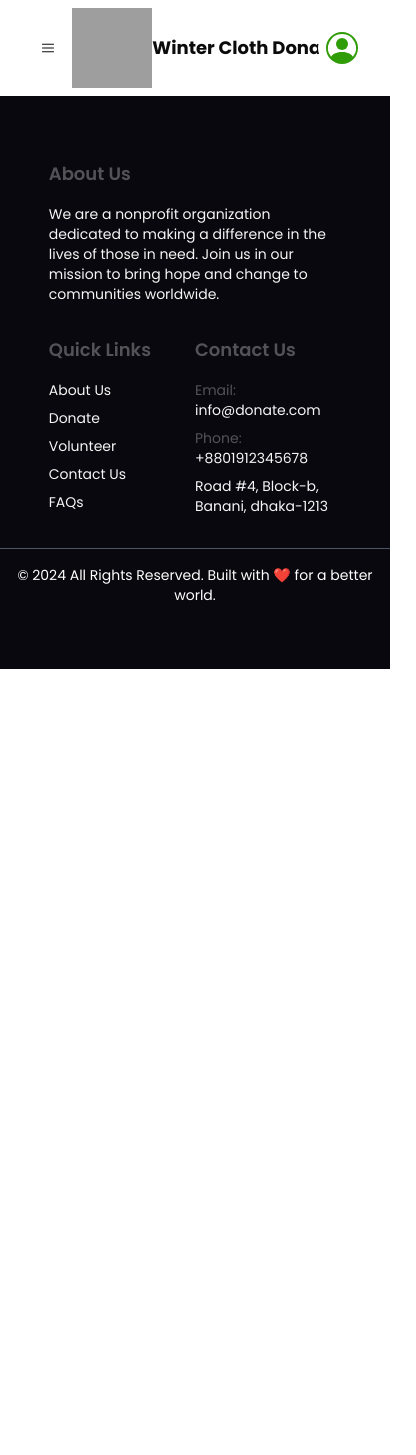
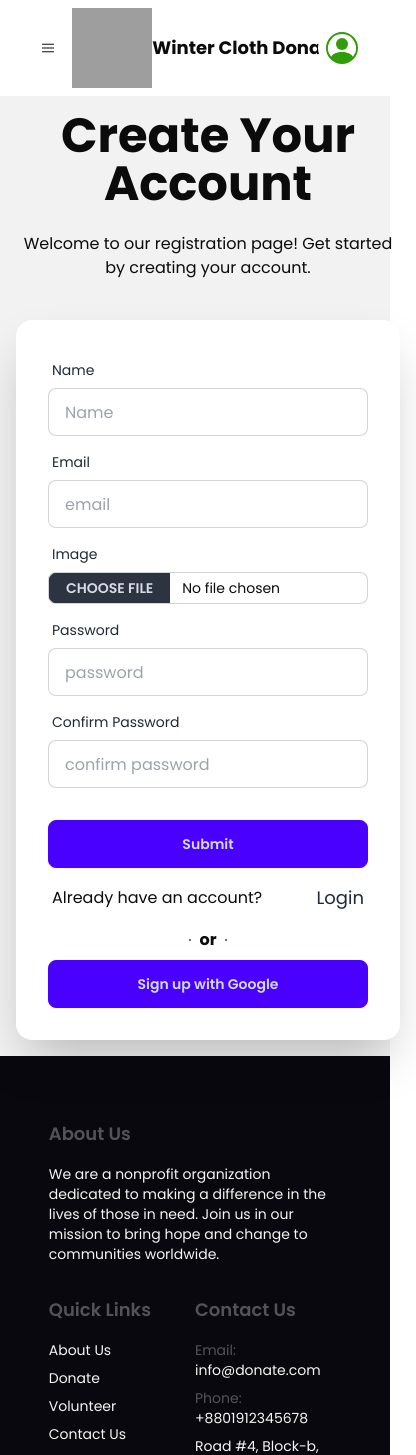
Before and after one commit to MohammadSajjadHossain9648/Winter-Cloth-Donate, a React (Vite) app: page /SignUp in a window 390 px wide. Shown: the top 1455 px of the page, 416 px wide, since content can reach past the window. Before the commit the page ends 844 px from the top, so only its background shows below. Built offline with nearby package versions, Linux system fonts and the light colour scheme; no server answers; grey boxes are pictures that could not be loaded; a web font is replaced by a local one.

Commit message:
Add responsive LogIn and SignUp sections in LogIn and SignUp components

```diff
--- a/src/components/AuthProvider/AuthProvider.jsx
+++ b/src/components/AuthProvider/AuthProvider.jsx
@@ -1,39 +1,52 @@
 import React, { createContext, useEffect, useState } from 'react';
 import auth from '../../firebase/firebase.config';
-import { createUserWithEmailAndPassword, GoogleAuthProvider, onAuthStateChanged, signInWithEmailAndPassword, signOut } from 'firebase/auth';
+import { createUserWithEmailAndPassword, GoogleAuthProvider, onAuthStateChanged, signInWithEmailAndPassword, signInWithPopup, signOut } from 'firebase/auth';
 
 
 export const authContext = createContext();
 
 const AuthProvider = ({route}) => {
     const handleToLogin = (email, password) => {
-        signInWithEmailAndPassword(auth, email, password)
+        return signInWithEmailAndPassword(auth, email, password)
     }
     const handleToSignUp = (email, password) => {
-        createUserWithEmailAndPassword(auth, email, password)
+        return createUserWithEmailAndPassword(auth, email, password)
     }
     const handleToSignOut = () => {
-        signOut(auth);
+        return signOut(auth);
     }
 
     const provider = new GoogleAuthProvider();
     const handleToGoogle = () => {
-        signInWithPopup(auth, provider);
+        return signInWithPopup(auth, provider);
     }
 
-    const authInfo = {handleToLogin, handleToSignUp, handleToSignOut, handleToGoogle};
+    const updateUser = (name, image) => {
+        return updateProfile(auth.currentUser, {
+            displayName: name, photoURL: image
+          })
+    }
 
 
     const [user, setUser] = useState(null);
     useEffect(() => {
         const unsubscribe = onAuthStateChanged(auth, (currentUser) => {
-            console.log("login user: ", currentUser);
+            if(currentUser){
+                setUser(currentUser);
+            }
+            else{
+                setUser(null);
+            }
 
             return () => {
                 unsubscribe();
             }
         })
     })
+
+
+    const authInfo = {handleToLogin, handleToSignUp, handleToSignOut, handleToGoogle, updateUser, user, setUser};
+
 
     return (
         <div>
--- a/src/components/LogIn/LogIn.jsx
+++ b/src/components/LogIn/LogIn.jsx
@@ -1,9 +1,66 @@
-import React from 'react';
+import React, { useContext } from 'react';
+import { authContext } from '../AuthProvider/AuthProvider';
+import { Link } from 'react-router-dom';
+
 
 const LogIn = () => {
+    const {handleToGoogle, handleToLogin} = useContext(authContext);
+
+    const handleToSubmit = (e) => {
+        e.preventDefault();
+        const email = e.target.email.value;
+        const password = e.target.password.value;
+
+        handleToLogin(email, password);
+    };
+
     return (
-        <div>
-
+        <div className="hero bg-base-200 min-h-screen px-12">
+            <div className="hero-content flex-col lg:flex-row">
+                <div className="text-center lg:text-left">
+                    <h1 className="text-5xl font-bold">Login now!</h1>
+                    <p className="py-6">
+                        Log in to your account to explore personalized features, manage your preferences, and enjoy a seamless experience. We're glad to have you here!
+                    </p>
+                </div>
+                <div className="card bg-base-100 w-full max-w-sm shrink-0 shadow-2xl">
+                    <form className="card-body">
+                        <div className="form-control">
+                            <label className="label">
+                                <span className="label-text">Email</span>
+                            </label>
+                            <input type="email" placeholder="email" className="input input-bordered" required />
+                        </div>
+                        <div className="form-control">
+                            <label className="label">
+                                <span className="label-text">Password</span>
+                            </label>
+                            <input type="password" placeholder="password" className="input input-bordered" required />
+                            <div className="flex justify-between">
+                                <label className="label">
+                                    <Link to={'#'} className="label-text-alt link link-hover">Forgot password?</Link>
+                                </label>
+                                <label className="label">
+                                    <Link to={'/SignUp'} className="label-text-alt link link-hover">Create Account</Link>
+                                </label>
+                            </div>
+                        </div>
+                        <div className="form-control mt-6">
+                            <button onClick={handleToLogin} className="btn btn-primary">Login</button>
+                        </div>
+                        <div className="flex items-center justify-center">
+                            <div className="sm:w-20 md:w-36 border border-black_color rounded-lg"></div>
+                            <h2 className="font-bold text-black_color mx-2">or</h2>
+                            <div className="sm:w-20 md:w-36 border border-black_color rounded-lg"></div>
+                        </div>
+                        <div className="form-control">
+                            <button onClick={handleToGoogle} className="btn btn-primary">
+                                Sign in with Google
+                            </button>
+                        </div>
+                    </form>
+                </div>
+            </div>
         </div>
     );
 };
--- a/src/components/Navbar/Navbar.jsx
+++ b/src/components/Navbar/Navbar.jsx
@@ -36,7 +36,7 @@ const Navbar = () => {
                 </ul>
             </div>
             <div className="navbar-end">
-                <Link className="bg-white_color border-none rounded-full">
+                <Link to={'/LogIn'} className="bg-white_color border-none rounded-full">
                     <BsPersonCircle className="text-green_color h-8 w-12" />
                 </Link>
             </div>
--- a/src/components/SignUp/SignUp.jsx
+++ b/src/components/SignUp/SignUp.jsx
@@ -1,9 +1,109 @@
-import React from 'react';
+import React, { useContext } from 'react';
+import { authContext } from '../AuthProvider/AuthProvider';
+import { Link } from 'react-router-dom';
 
 const SignUp = () => {
+    const  {handleToSignUp, updateUser, handleToGoogle} = useContext(authContext);
+
+    const handleToSubmit = (e) => {
+        e.preventDefault();
+        const name = e.target.name.value;
+        const email = e.target.email.value;
+        const image = e.target.image.files[0];
+        const password = e.target.password.value;
+        const conPassword = e.target.conPassword.value;
+
+        // check password condition
+        if(password.length <6){
+            alert("Password must be at least 6 characters");
+            return ;
+        }
+        if(password != conPassword){
+            alert("Passwords didn't match");
+            return ;
+        }
+        if(!/[A-Z]/.test(password)){
+            alert("Password must include at least one uppercase letter.");
+            return ;
+        }
+        if(!/[a-z]/.test(password)){
+            alert("Password must include at least one lowercase letter.");
+            return ;
+        }
+
+
+
+        handleToSignUp(email, password)
+        .then(res => {
+            alert("User created successfully");
+            updateUser(name, image);
+        })
+    };
     return (
-        <div>
-
+        <div className="hero bg-base-200 min-h-screen">
+            <div className="hero-content flex-col lg:flex-row">
+                <div className="text-center lg:text-left">
+                    <h1 className="text-5xl font-bold">Create Your Account</h1>
+                    <p className="py-6">
+                    Welcome to our registration page! Get started by creating your account.
+                    </p>
+                </div>
+                <div className="card bg-base-100 w-full max-w-sm shrink-0 shadow-2xl">
+                    <form className="card-body" onSubmit={handleToSubmit}>
+                        <div className="form-control">
+                            <label className="label">
+                                <span className="label-text">Name</span>
+                            </label>
+                            <input type="text" name="name" placeholder="Name" className="input input-bordered" required />
+                        </div>
+                        <div className="form-control">
+                            <label className="label">
+                                <span className="label-text">Email</span>
+                            </label>
+                            <input type="email" name="email" placeholder="email" className="input input-bordered" required />
+                        </div>
+                        <div className="form-control">
+                            <label className="label">
+                                <span className="label-text">Image</span>
+                            </label>
+                            <input type="file" name="image" className="file-input file-input-bordered file-input-sm w-full max-w-sm" />
+                        </div>
+                        <div className="form-control">
+                            <label className="label">
+                                <span className="label-text">Password</span>
+                            </label>
+                            <input type="password" name="password" placeholder="password" className="input input-bordered" required />
+                        </div>
+                        <div className="form-control">
+                            <label className="label">
+                                <span className="label-text">Confirm Password</span>
+                            </label>
+                            <input type="password" name="conPassword" placeholder="confirm password" className="input input-bordered" required />
+                        </div>
+                        <div className="form-control mt-6">
+                            <button className="btn btn-primary">Submit</button>
+                        </div>
+                        <div className="flex justify-between">
+                                <label className="label">
+                                    <p>Already have an account?</p>
+                                </label>
+                                <label className="label">
+                                    <Link to={'/LogIn'} className="label-text-alt link link-hover text-lg">Login</Link>
+                                </label>
+                            </div>
+                        <div className="flex items-center justify-center">
+                            <div className="sm:w-20 md:w-36 border border-black_color rounded-lg"></div>
+                            <h2 className="font-bold text-black_color mx-2">or</h2>
+                            <div className="sm:w-20 md:w-36 border border-black_color rounded-lg"></div>
+                        </div>
+                        <div className="form-control">
+                            <button onClick={handleToGoogle} className="btn btn-primary">
+                                Sign up with Google
+                            </button>
+                        </div>
+                    </form>
+                </div>
+            </div>
         </div>
     );
 };
```
